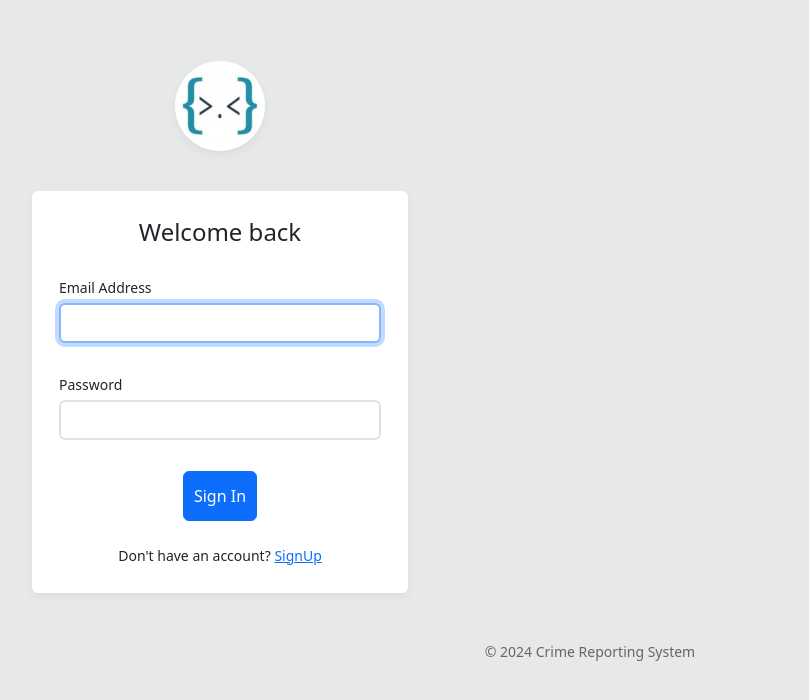
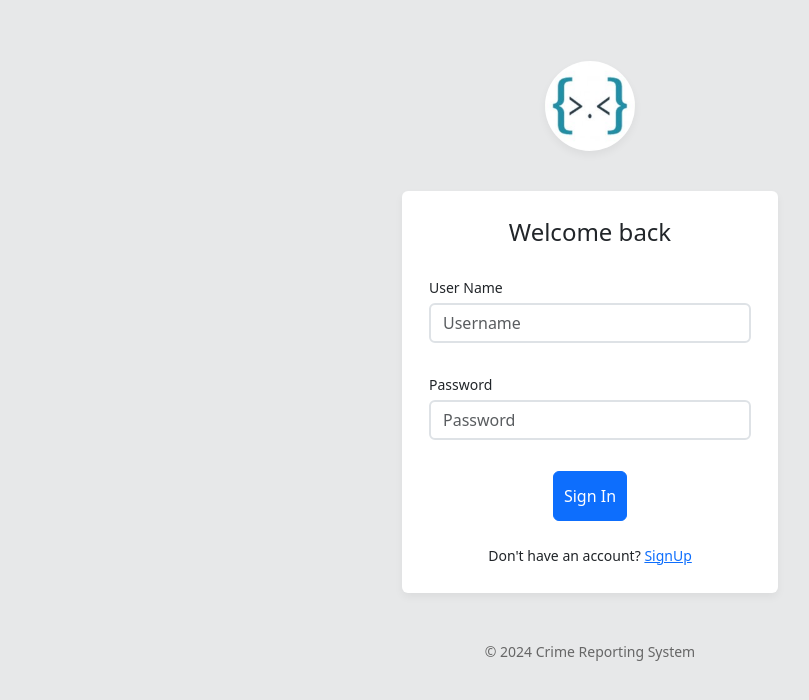
Before and after one commit to MuliJob/Crime_Report_System, a Flask app: page /signin in a window 1280 px wide. Shown: the part 56-756 px from the top of the page, without its empty margins (50-859 px from the left). Run offline with Flask 3, Linux system fonts and the light colour scheme.

Commit message:
initial commit

```diff
--- a/app/templates/signin.html
+++ b/app/templates/signin.html
@@ -1,10 +1,11 @@
 {% extends "base.html" %}
 {% block title %}
+SignIn
 {% endblock %}
 {% block content %}
 <body class="my-login-page">
 	<section class="h-100">
-		<div class="container h-100">
+		<div>
 			<div class="row justify-content-md-center h-100">
 				<div class="card-wrapper">
 					<div class="brand">
@@ -14,19 +15,20 @@
 						<div class="card-body">
 							<h4 class="card-title" align="center">Welcome back</h4>
 							<form method="POST">
+								<div id="msg">{{ msg }}</div>
 								<div class="form-group">
-									<label for="email">Email Address</label>
-									<input id="email" type="email" class="form-control" name="email" value="" required autofocus>
+									<label for="username">User Name</label>
+									<input id="username" type="username" class="form-control" name="username" placeholder="Username" value="" required>
 								</div>
                                 <br>
 								<div class="form-group">
 									<label for="password">Password
 									</label>
-									<input id="password" type="password" class="form-control" name="password" required data-eye>
+									<input id="password" type="password" placeholder="Password" class="form-control" name="password" required data-eye>
 								</div>
                                 <br>
 								<div class="form-group m-0" align="center">
-									<button type="submit" class="btn btn-primary btn-block">
+									<button type="submit" class="btn btn-primary btn-block" href="{{ url_for('user_dashboard') }}">
 										Sign In
 									</button>
 								</div>
@@ -40,4 +42,5 @@
 			</div>
 		</div>
 	</section>
+</body>
 {% endblock %}
```
